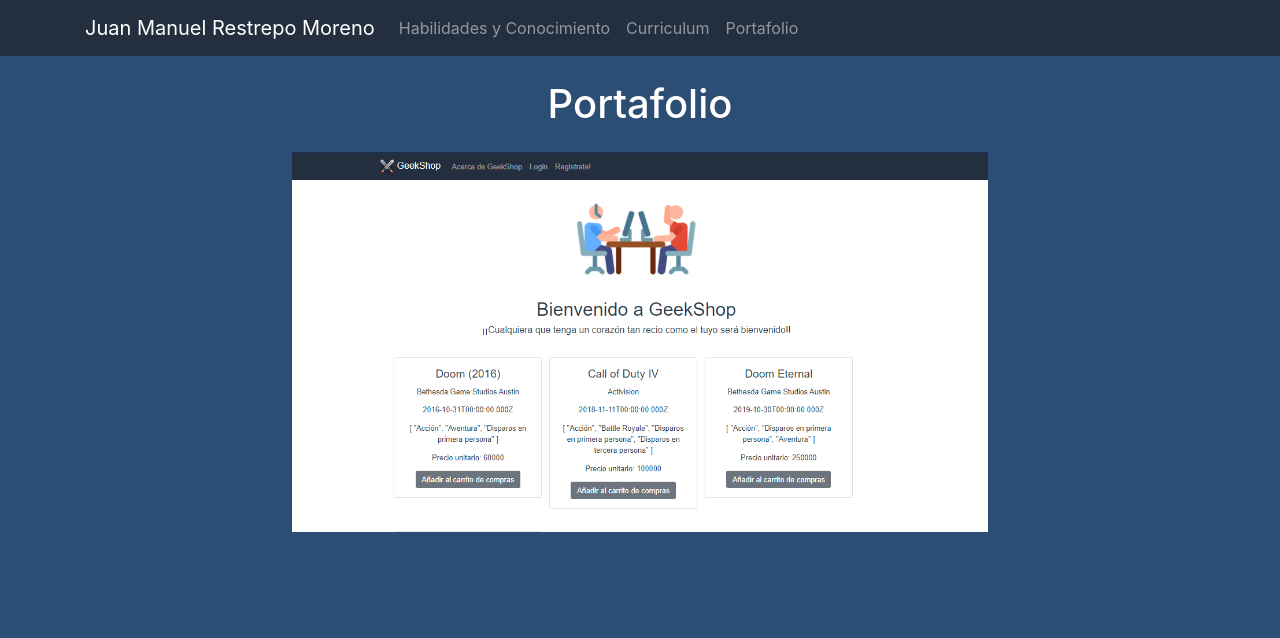
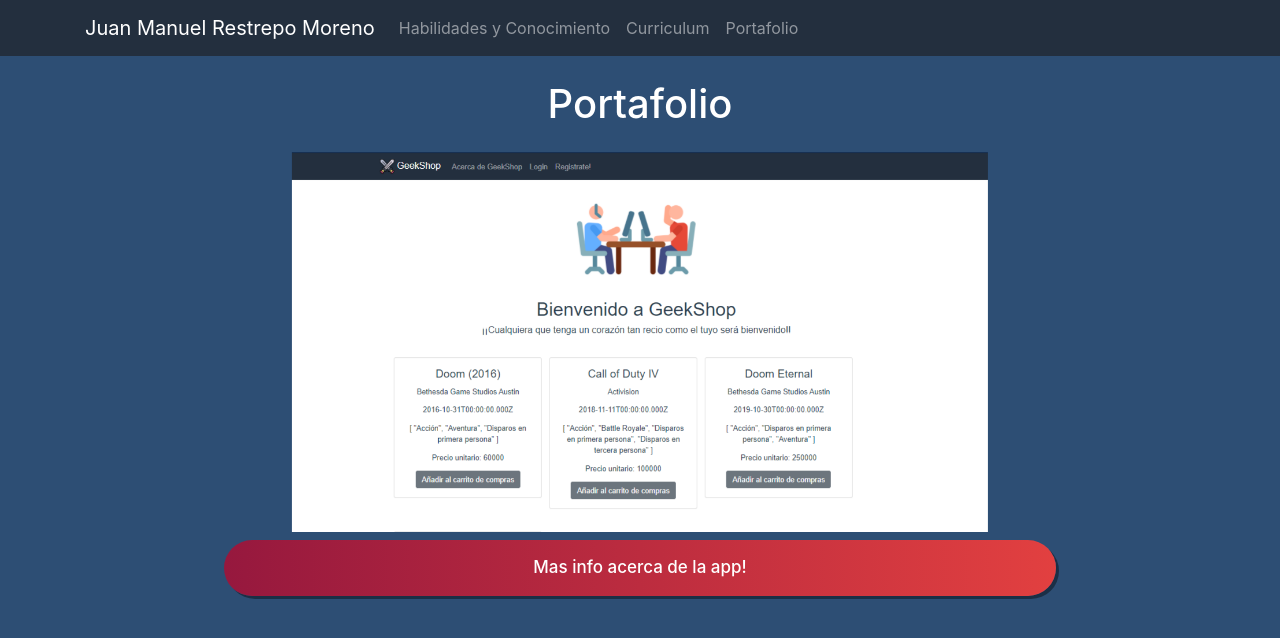
Before and after one commit to juanrex04/portfolio, a Vue app: page /portafolio in a window 1280 px wide. Shown: the top 638 px of the page. Built offline with nearby package versions, Linux system fonts and the light colour scheme.

Commit message:
-Se agregaron animaciones para cambio de views
-Se agregaron modals para las partes necesarias

-Se agrego link para ir al code de geekshop

-Se cambio la descarga de la cv para ir a google drive

```diff
--- a/package.json
+++ b/package.json
@@ -8,6 +8,7 @@
     "build": "vue-cli-service build"
   },
   "dependencies": {
+    "animate.css": "^4.1.1",
     "babel-loader": "^8.1.0",
     "bootstrap-vue": "^2.17.3",
     "core-js": "^3.6.5",
--- a/src/App.vue
+++ b/src/App.vue
@@ -18,7 +18,12 @@
       </b-container>
     </b-navbar>
     <b-container>
-      <router-view />
+      <transition
+        mode="out-in"
+        enter-active-class="animate__animated animate__backInDown"
+      >
+        <router-view />
+      </transition>
     </b-container>
   </div>
 </template>
--- a/src/main.js
+++ b/src/main.js
@@ -3,6 +3,7 @@ import App from './App.vue'
 import router from './router'
 import store from './store'
 import boostrap from 'bootstrap-vue'
+import 'animate.css'
 
 //Diseño
 Vue.use(boostrap)
--- a/src/router/index.js
+++ b/src/router/index.js
@@ -25,9 +25,9 @@ const routes = [
     component: () => import(/* webpackChunkName: "portfolio" */ '../views/portfolio.vue')
   },
   {
-    path:'*',
+    path:'/*',
     name:'pageNotFound',
-    component: () => import(/* webpackChunkName: "PageNotFound" */ '../components/PageNotFound.vue')
+    component: () => import(/* webpackChunkName: "PageNotFound" */ '../views/PageNotFound.vue')
   }
 ]
 
--- a/src/views/curriculum.vue
+++ b/src/views/curriculum.vue
@@ -1,27 +1,35 @@
 <template>
-  <div id="body" class="container mx-3 my-5">
-    <h1 id="title">Curriculum Vitae</h1>
-    <b-img id="cv" fluid :src="require(`../assets/img/cv.png`)" />
+  <div id="body" class="container my-5">
+    <h1 id="titles">Curriculum Vitae</h1>
+    <transition >
+      <b-img id="cv" class="animate__animated animate__fadeInDown" fluid :src="require(`../assets/img/cv.png`)" />
+    </transition>
     <br />
-    <a href='https://drive.google.com/file/d/1ohYQnJLvUnMOMwNqCOROiXHduZUKJ-uG/view?usp=sharing' target="blank">
-      <b-button class="my-3">Presiona aqui si quieres ver mi Curriculum Vitae</b-button>
+    <a
+      href="https://drive.google.com/file/d/1ohYQnJLvUnMOMwNqCOROiXHduZUKJ-uG/view?usp=sharing"
+      target="_BLANK"
+    >
+      <b-button pill class="button my-3"
+        >Presiona aqui si quieres ver mi Curriculum Vitae</b-button
+      >
     </a>
   </div>
 </template>
 <script>
-//target="_BLANK"
-export default {};
+export default {
+  name: "curriculum"
+};
 </script>
 <style>
 #cv {
   width: 300px;
   height: auto;
 }
-#title{
+#titles {
   float: center;
   color: white;
 }
-.body{
+.body {
   min-height: 150vh;
 }
 </style>
--- a/src/views/portfolio.vue
+++ b/src/views/portfolio.vue
@@ -1,8 +1,36 @@
 <template>
   <div id="port">
     <h1 id="titles" class="container my-4">Portafolio</h1>
-        <b-img id="geek" :src="require(`../assets/img/geekshop.png`)" fluid>
-        </b-img>
+    <a href="https://github.com/juanrex04/geekshops-api" target="_BLANK">
+    <b-img
+      id="geek"
+      class="animate__animated animate__fadeInLeft"
+      :src="require(`../assets/img/geekshop.png`)"
+      fluid
+      v-b-tooltip.hover.right
+      title="Has click en mi para dirigirte al codigo en GitHub">
+    </b-img>
+    </a>
+    <div>
+      <b-button class="button my-2" pill v-b-modal.modal-center
+        >Mas info acerca de la app!</b-button
+      >
+      <b-modal id="modal-center" centered ok-only title="GeekShop!">
+        <p class="my-4">
+          Pagina que nos permite gestionar un sistema de inventario para juegos y administrar
+          usuarios registrados en la base de datos, este pagina cuenta con tres roles para su uso:
+          <ul>
+            <li>Administrador</li>
+            <li>Empleado</li>
+            <li>Cliente</li>
+          </ul>
+          Se implemento el stack <b>MEVN</b> para el desarrollo de esta pagina
+        </p>
+        <template #modal-footer>
+          <b>Nota: Si quieres ver el codigo da click en la imagen!</b>
+        </template>
+      </b-modal>
+    </div>
   </div>
 </template>
 <style>
@@ -10,7 +38,6 @@
   -webkit-font-smoothing: antialiased;
   -moz-osx-font-smoothing: grayscale;
   text-align: center;
-  background: #2d4e74;
   min-height: 80vh;
   max-height: 150vh;
 }
@@ -21,4 +48,28 @@
   max-height: 380px;
   width: auto;
 }
+
+.button {
+  appearance: none;
+  outline: none;
+  border: none;
+  background: none;
+  cursor: pointer;
+
+  display: inline-block;
+  padding: 15px 25px;
+  background-image: linear-gradient(to right, #96183e, #e24040);
+  border-radius: 8px;
+
+min-width: 65vw;
+  color: #fff;
+  font-size: 17px;
+  font-weight: 500;
+
+  box-shadow: 3px 3px rgba(0, 0, 0, 0.4);
+  transition: 0.4s ease-out;
+}
+.button:hover {
+  box-shadow: 6px 6px rgba(0, 0, 0, 0.6);
+}
 </style>
--- a/src/views/skill.vue
+++ b/src/views/skill.vue
@@ -40,29 +40,47 @@
     </b-container>
 
     <div title="softskill" class="container">
-      <h1 id="titulos">SOFTSKILLS</h1>
+      <h1 id="titulos"></h1>
       <b-img
         id="mindset"
         :src="require(`../assets/img/mindset.png`)"
         fluid
         alt="Fluid image"
       ></b-img>
-
+      <div>
+        <b-button class="info" v-b-modal.modal-center>Mas info acerca de mi!</b-button>
+        <b-modal id="modal-center" centered ok-only title="Algo de lo que se!">
+          <p class="my-4">
+            <ul>
+              <li>Diplomado en gestión e innovacion de proyectos</li>
+              <li>Ingles B1</li>
+              <li>Creación de documentos</li>
+              <li>Pruebas de software y ceacón de casos de pruebas</li>
+              <li>Manejo de inventario</li>
+              <li>Resolución de problemas</li>
+              <li>Flexibilidad</li>
+            </ul>
+          </p>
+        </b-modal>
+      </div>
     </div>
   </div>
 </template>
 <script>
 export default {
   name: "skill",
+  data() {
+    return {
+      showInfo: true,
+    };
+  },
 };
 </script>
 <style>
 #skill {
   -webkit-font-smoothing: antialiased;
   -moz-osx-font-smoothing: grayscale;
-  background: #2d4e74;
   width: auto;
-
 }
 #titulos {
   color: white;
@@ -89,7 +107,31 @@ export default {
   height: auto;
 }
 #mindset {
+  justify-content: center;
+  align-items: center;
   max-width: 200px;
   height: auto;
 }
+.info{
+  appearance: none;
+ outline: none;
+ border: none;
+ background: none;
+ cursor: pointer;
+
+ display: inline-block;
+ padding: 15px 25px;
+ background-image: linear-gradient(to right, #96183e, #e24040);
+ border-radius: 8px;
+
+ color: #FFF;
+ font-size: 18px;
+ font-weight: 700;
+
+ box-shadow: 3px 3px rgba(0, 0, 0, 0.4);
+ transition: 0.4s ease-out;
+}
+.button:hover {
+  box-shadow: 6px 6px rgba(0, 0, 0, 0.6);
+ }
 </style>
```
Also changed, not shown: src/views/PageNotFound.vue (renamed from src/components/PageNotFound.vue), 1 other file (tests, documents, lock files or other folders).
